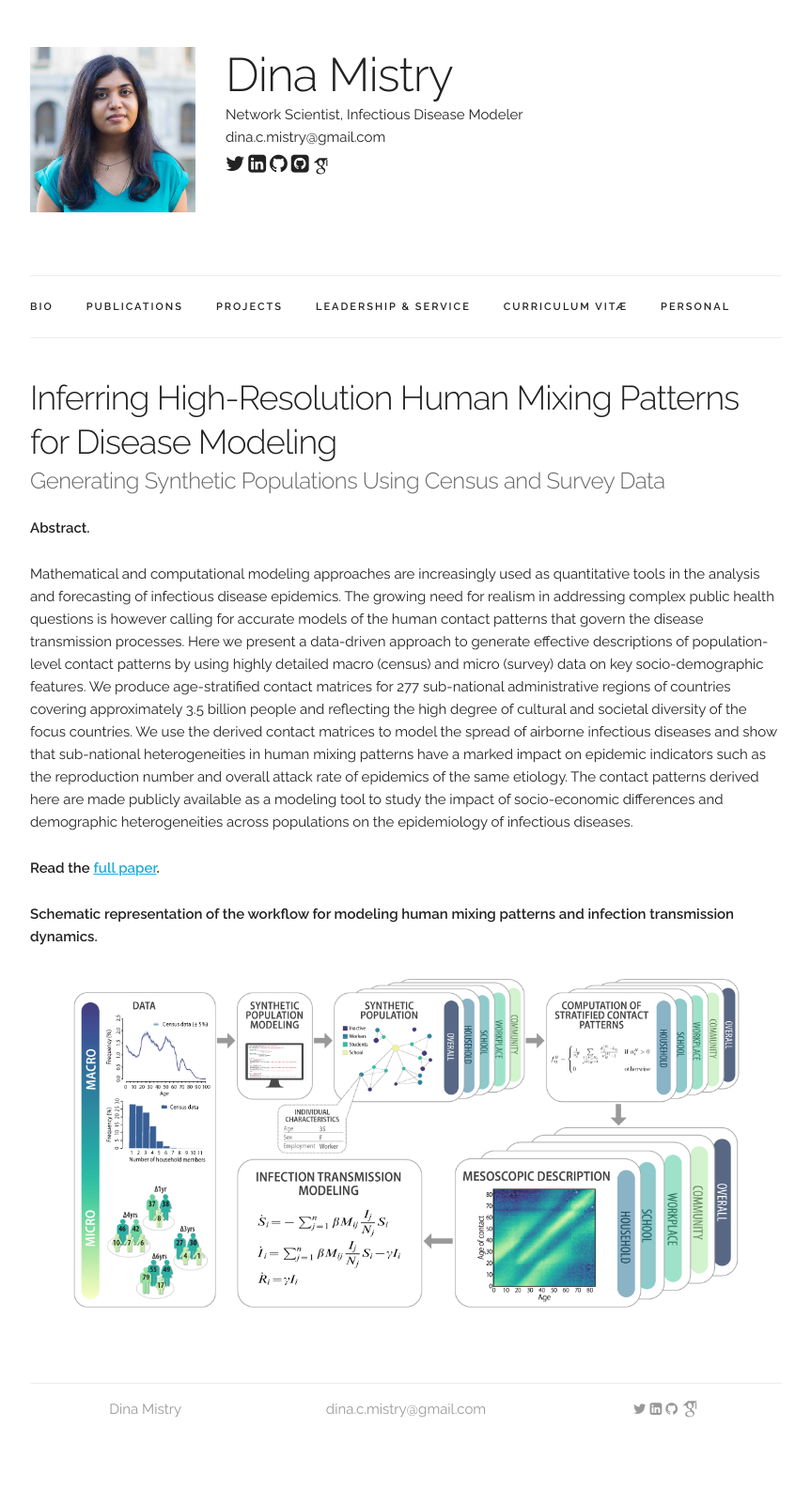
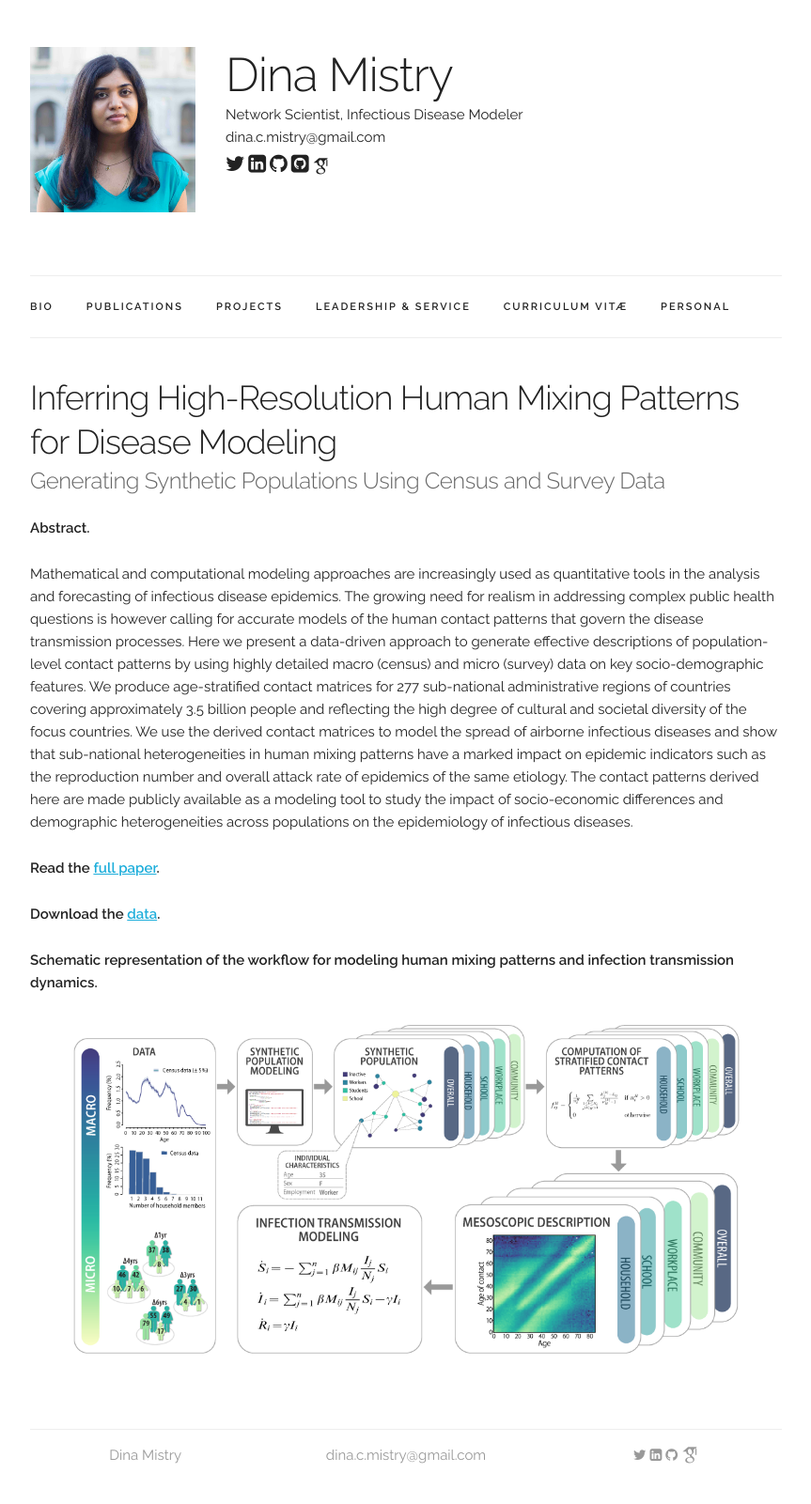
Before and after one commit to dinacmistry/dinacmistry.github.io, a Jekyll site: the page built from _projects/2020_contact_matrices.md, in a window 1280 px wide. Shown: the whole page at 94% size, without its empty margins (208-1071 px from the left). Built offline with Jekyll 4.4.1, drawn with Linux system fonts in a browser that asks for light colours; some web fonts are replaced; before the commit the page ends 1552 px from its top, so only the background shows below that.

Commit message:
updating projects

```diff
--- a/_projects/2020_contact_matrices.md
+++ b/_projects/2020_contact_matrices.md
@@ -9,7 +9,9 @@
 
 Mathematical and computational modeling approaches are increasingly used as quantitative tools in the analysis and forecasting of infectious disease epidemics. The growing need for realism in addressing complex public health questions is however calling for accurate models of the human contact patterns that govern the disease transmission processes. Here we present a data-driven approach to generate effective descriptions of population-level contact patterns by using highly detailed macro (census) and micro (survey) data on key socio-demographic features. We produce age-stratified contact matrices for 277 sub-national administrative regions of countries covering approximately 3.5 billion people and reflecting the high degree of cultural and societal diversity of the focus countries. We use the derived contact matrices to model the spread of airborne infectious diseases and show that sub-national heterogeneities in human mixing patterns have a marked impact on epidemic indicators such as the reproduction number and overall attack rate of epidemics of the same etiology. The contact patterns derived here are made publicly available as a modeling tool to study the impact of socio-economic differences and demographic heterogeneities across populations on the epidemiology of infectious diseases.
 
- **Read the [full paper]({{"https://arxiv.org/abs/2003.01214" | prepend: site.baseurl }}).**
+ **Read the [full paper]({{"https://www.nature.com/articles/s41467-020-20544-y" | prepend: site.baseurl }}).**
+
+ **Download the [data]({{"https://github.com/mobs-lab/mixing-patterns" | prepend: site.baseurl }}).**
 
 **Schematic representation of the workflow for modeling human mixing patterns and infection transmission dynamics.**
 <br>
```
Also changed, not shown: _projects/2020_synthpops.md (+3 -0 lines).
